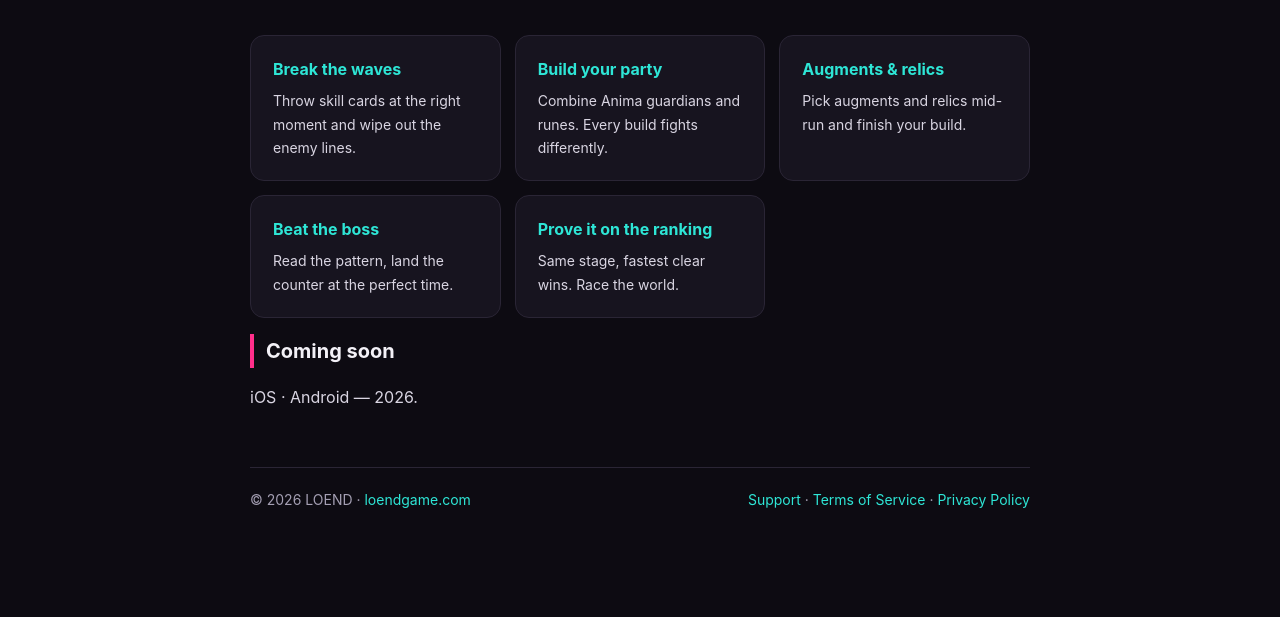
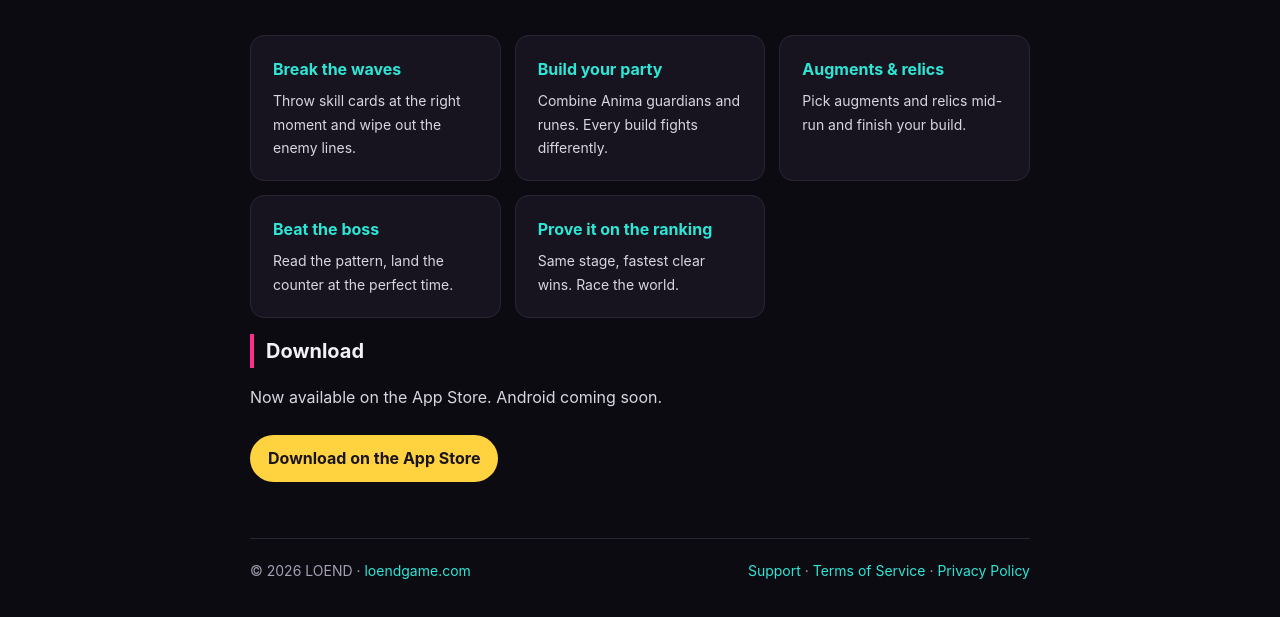
Before and after one commit to LOEND/dtt-site, a plain HTML site: page index.html in a window 1280 px wide. Shown: the part 467-1084 px from the top of the page. Before the commit the page ends 1043 px from the top, so only its background shows below. Drawn offline with Linux system fonts and the light colour scheme.

Commit message:
Add App Store download section to home (EN/KO/JA)
Co-Authored-By: Claude Fable 5.1 <noreply@anthropic.com>
Claude-Session: https://claude.ai/code/session_01TnbF2ZxffjsYaRqkBPuqnn

```diff
--- a/i18n.js
+++ b/i18n.js
@@ -7,7 +7,7 @@ en:{nav_home:"Home",nav_support:"Support",nav_privacy:"Privacy",nav_terms:"Terms
  f3h:"Augments & relics",f3p:"Pick augments and relics mid-run and finish your build.",
  f4h:"Beat the boss",f4p:"Read the pattern, land the counter at the perfect time.",
  f5h:"Prove it on the ranking",f5p:"Same stage, fastest clear wins. Race the world.",
- soon_h:"Coming soon",soon_p:"iOS · Android — 2026.",
+ dl_h:"Download",dl_p:"Now available on the App Store. Android coming soon.",dl_ios:"Download on the App Store",
  sup_h:"Support",contact_h:"Contact",contact_p:"Questions, bug reports, or feedback:",btn_mail:"Email us",reply:"We usually reply within 2 business days.",
  faq_h:"FAQ",q1:"Do I need an account?",a1:"No. You can play as a guest right away.",q2:"Can I play offline?",a2:"Story mode works offline. Rankings require an internet connection.",q3:"I lost my progress.",a3:"Email us with your in-game player ID and we will help you recover it.",q4:"How do I request data deletion?",a4:"Email us with your player ID. See our Privacy Policy for details.",
  priv_h:"Privacy Policy",terms_h:"Terms of Service",updated:"Effective date: May 20, 2026 · Last updated: September 9, 2026",
@@ -19,7 +19,7 @@ ko:{nav_home:"홈",nav_support:"고객지원",nav_privacy:"개인정보",nav_ter
  f3h:"증강 & 유물",f3p:"전투 중 증강과 유물을 골라 빌드를 완성하라.",
  f4h:"보스전",f4p:"패턴을 읽고, 정확한 순간에 카운터를 꽂아라.",
  f5h:"랭킹으로 증명",f5p:"같은 스테이지, 가장 빠른 클리어가 이긴다. 세계와 겨뤄라.",
- soon_h:"출시 예정",soon_p:"iOS · Android — 2026.",
+ dl_h:"다운로드",dl_p:"App Store에서 지금 다운로드할 수 있습니다. Android는 출시 예정입니다.",dl_ios:"App Store에서 다운로드",
  sup_h:"고객지원",contact_h:"문의",contact_p:"문의, 버그 제보, 피드백:",btn_mail:"메일 보내기",reply:"보통 영업일 기준 2일 안에 답변드립니다.",
  faq_h:"자주 묻는 질문",q1:"계정이 필요한가요?",a1:"아니요. 게스트로 바로 플레이할 수 있습니다.",q2:"오프라인에서도 되나요?",a2:"스토리 모드는 오프라인 가능. 랭킹은 인터넷 연결이 필요합니다.",q3:"진행 데이터가 사라졌어요.",a3:"게임 내 플레이어 ID와 함께 메일 주시면 복구를 도와드립니다.",q4:"데이터 삭제는 어떻게 요청하나요?",a4:"플레이어 ID와 함께 메일 주세요. 자세한 내용은 개인정보처리방침을 참고하세요.",
  priv_h:"개인정보 처리방침",terms_h:"서비스 이용약관",updated:"시행일: 2026년 5월 20일 · 최종 수정: 2026년 9월 9일",
@@ -31,7 +31,7 @@ ja:{nav_home:"ホーム",nav_support:"サポート",nav_privacy:"プライバシ
  f3h:"強化＆遺物",f3p:"戦闘中に強化と遺物を選び、ビルドを完成させよう。",
  f4h:"ボス戦",f4p:"パターンを読み、最高の瞬間にカウンターを決めろ。",
  f5h:"ランキングで証明",f5p:"同じステージ、最速クリアが勝ち。世界と競え。",
- soon_h:"近日公開",soon_p:"iOS · Android — 2026.",
+ dl_h:"ダウンロード",dl_p:"App Storeで配信中。Android版は近日公開予定です。",dl_ios:"App Storeでダウンロード",
  sup_h:"サポート",contact_h:"お問い合わせ",contact_p:"ご質問・不具合報告・ご意見はこちら：",btn_mail:"メールを送る",reply:"通常2営業日以内にご返信します。",
  faq_h:"よくある質問",q1:"アカウントは必要ですか？",a1:"いいえ。ゲストですぐにプレイできます。",q2:"オフラインでも遊べますか？",a2:"ストーリーモードはオフラインで遊べます。ランキングにはインターネット接続が必要です。",q3:"データが消えました。",a3:"ゲーム内のプレイヤーIDを添えてメールしてください。復旧をお手伝いします。",q4:"データ削除はどう依頼しますか？",a4:"プレイヤーIDを添えてメールしてください。詳細はプライバシーポリシーをご覧ください。",
  priv_h:"プライバシーポリシー",terms_h:"利用規約",updated:"施行日：2026年5月20日 · 最終更新：2026年9月9日",
--- a/index.html
+++ b/index.html
@@ -8,5 +8,5 @@
 <div class="card"><h3 data-i="f4h"></h3><p data-i="f4p"></p></div>
 <div class="card"><h3 data-i="f5h"></h3><p data-i="f5p"></p></div>
 </div>
-<h2 data-i="soon_h">Coming soon</h2><p data-i="soon_p">iOS · Android — 2026.</p>
+<h2 data-i="dl_h">Download</h2><p data-i="dl_p">Now available on the App Store. Android coming soon.</p><p><a class="btn" href="https://apps.apple.com/app/id6800538266" data-i="dl_ios">Download on the App Store</a></p>
 <footer><span>© 2026 LOEND · <a href="https://loendgame.com">loendgame.com</a></span><span><a href="support.html" data-i="foot_support">Support</a> · <a href="terms.html" data-i="foot_terms">Terms of Service</a> · <a href="privacy.html" data-i="foot_privacy">Privacy Policy</a></span></footer></div></body></html>
```
